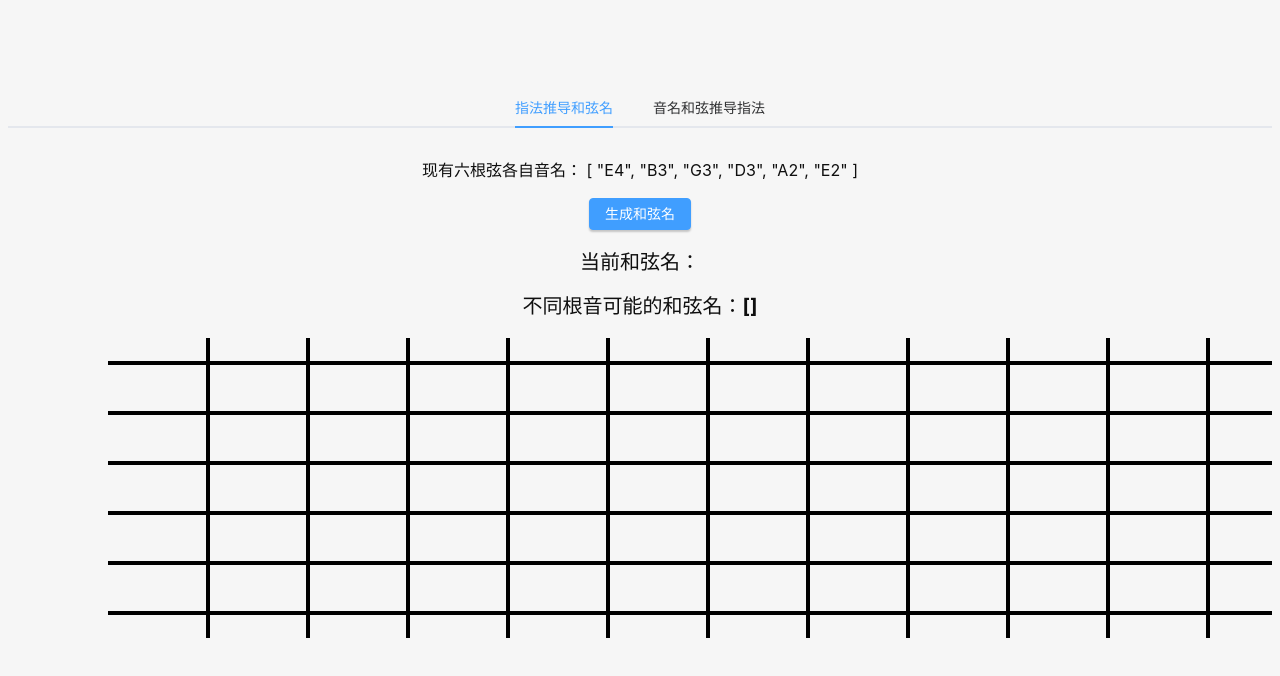
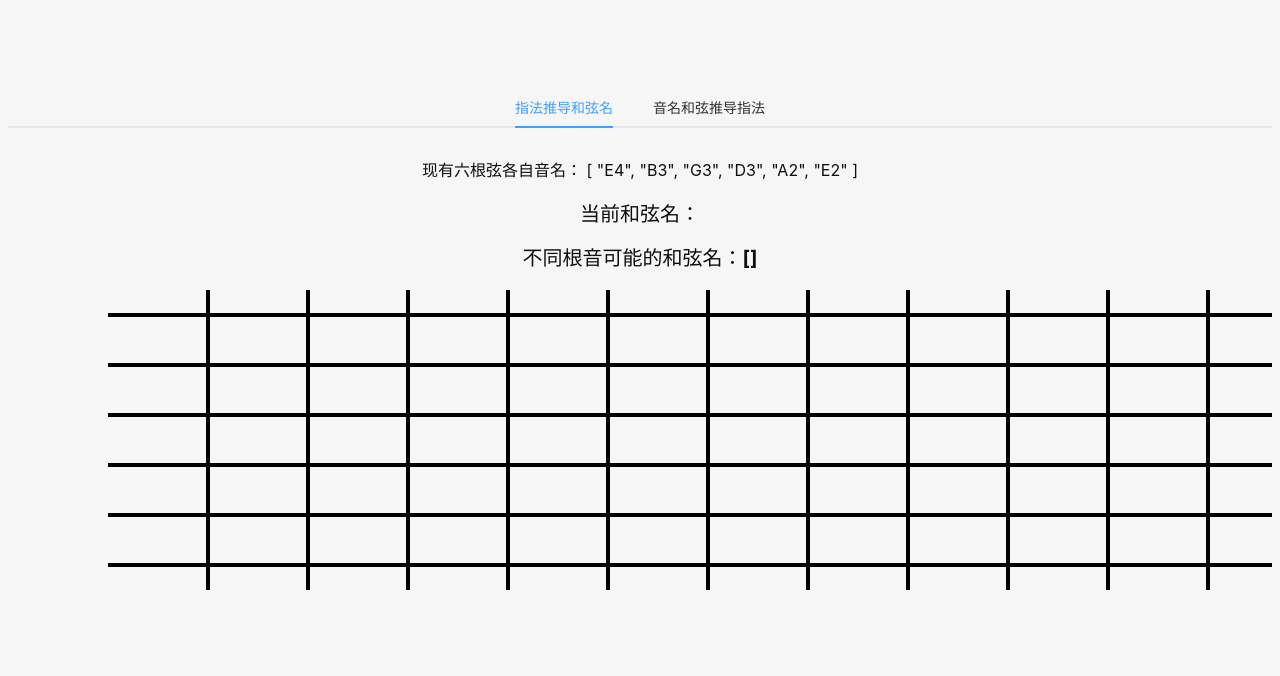
Before and after one commit to Zourunfa/guitar-assits, a Vue app: page / in a window 1280 px wide. Shown: the top 676 px of the page. Built offline with nearby package versions, Linux system fonts and the light colour scheme.

Commit message:
feat: 自动生成和弦名

```diff
--- a/src/components/Fingering.vue
+++ b/src/components/Fingering.vue
@@ -4,7 +4,7 @@
 
     <p>{{ chordTone }}</p>
 
-    <el-button @click="generateChordName" type="primary">生成和弦名</el-button>
+    <!-- <el-button @click="generateChordName" type="primary">生成和弦名</el-button> -->
     <p class="chord-name">当前和弦名：{{ chordName }}</p>
     <p class="chord-name">不同根音可能的和弦名：{{ chordNameList }}</p>
   </div>
@@ -93,9 +93,10 @@ const distinctNotesWithNames = notes => {
 }
 
 const generateChordName = () => {
-  chordTone.value = customSort(chordNotes.value)
-  chordTone.value = distinctNotesWithNames(chordTone.value)
-
+  // chordTone.value = customSort(chordNotes.value)
+  console.log(chordNotes.value, '---chordNotes.value')
+  chordTone.value = distinctNotesWithNames(chordNotes.value)
+  console.log(chordTone.value, '--- chordTone.value')
   chordToneList.value = permute(chordTone.value)
   console.log(chordToneList.value, '----chordToneList.value')
 
@@ -188,6 +189,8 @@ function createFingerSvg() {
         noteText.setAttribute('text-anchor', 'red')
         noteText.textContent = `音名${currentNote.value}` // 请替换为实际的音名
         svg.appendChild(noteText)
+        // 生成和弦名
+        generateChordName()
       })
 
       svg.appendChild(fret)
```
